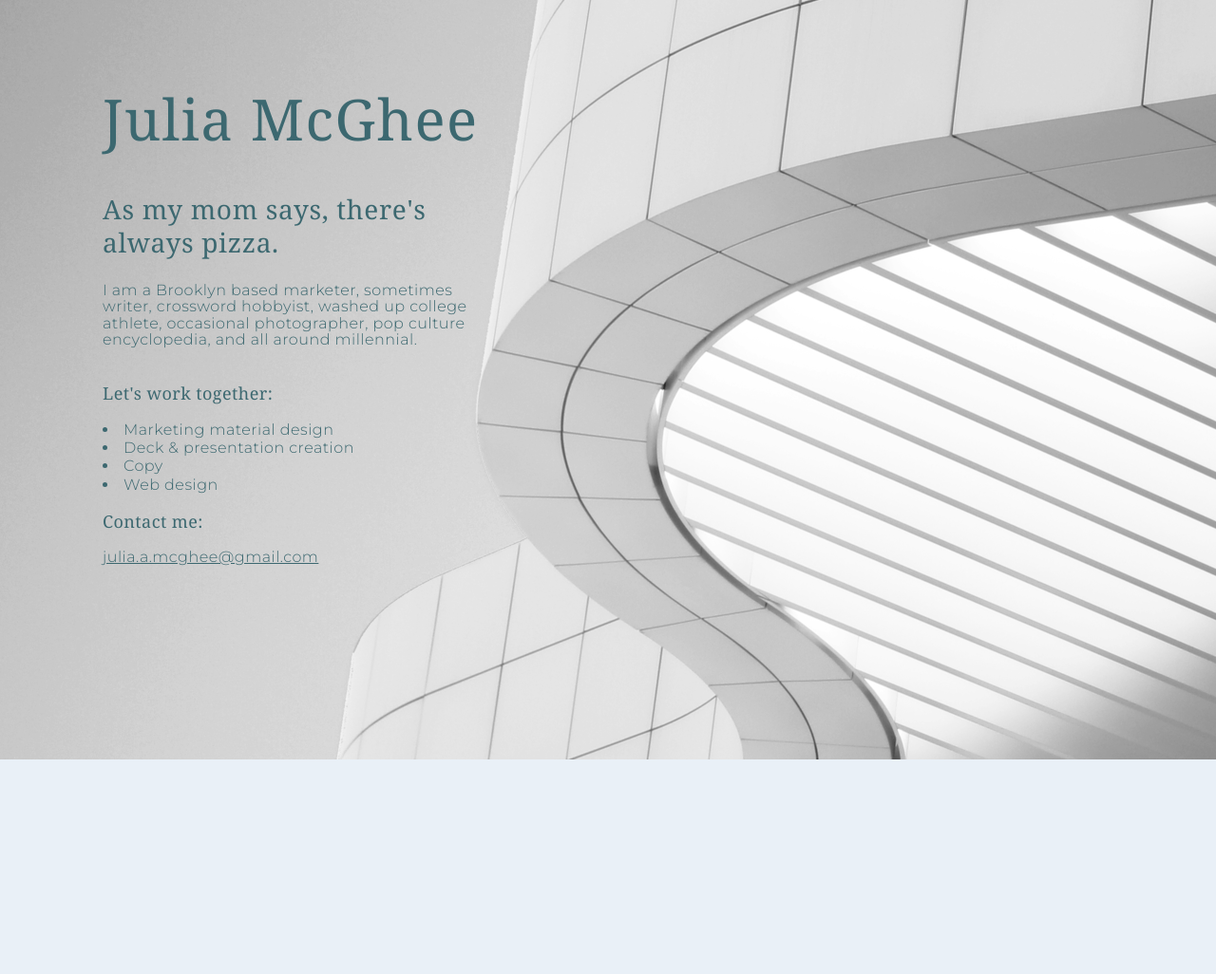
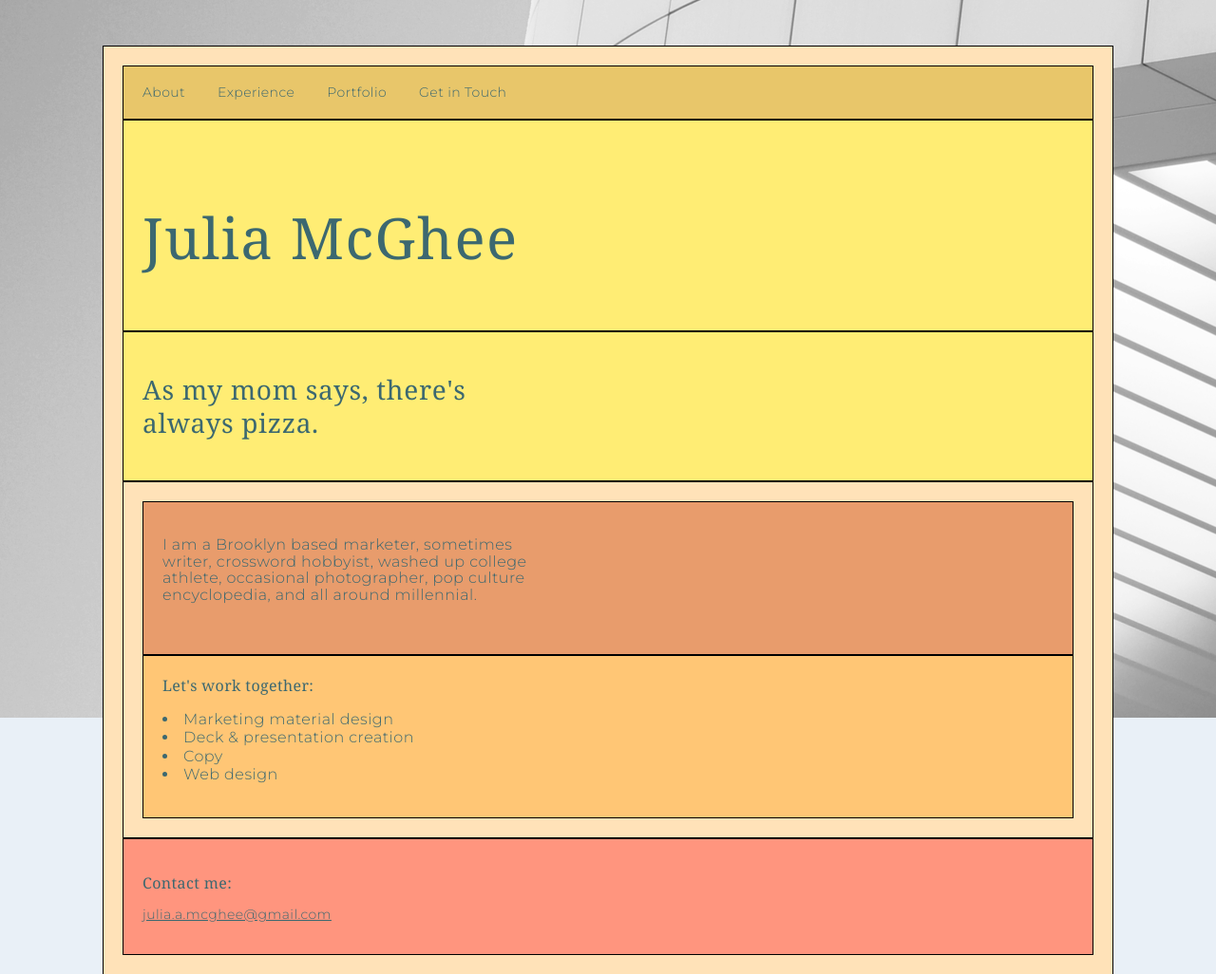
Before and after one commit to juliaamcghee/juliaamcghee.github.io, a plain HTML site: page unit_5/index.html in a window 1280 px wide. Shown: the whole page at 95% size. Before the commit the page ends 800 px from the top, so only its background shows below. Drawn offline with Linux system fonts and the light colour scheme.

Commit message:
unit_5 project

```diff
--- a/unit_3/css/style.css
+++ b/unit_3/css/style.css
@@ -13,10 +13,6 @@ body {
   padding-left: 100px;
   padding-right: 100px;
   padding-bottom: 100px;
-}
-
-q {
-  quotes: "“" "”";
 }
 
 h1{
@@ -55,6 +51,7 @@ p{
 	max-width: 400px;
 	letter-spacing: 0.03em;
 }
+
 ul{
 	font-family: 'Montserrat', sans-serif;
 	font-size: 16px;
@@ -66,6 +63,16 @@ ul{
 	list-style-position: inside;
 }
 
+nav{
+	font-family: 'Montserrat', sans-serif;
+	font-weight: 300;
+	line-height: 1.1em;
+	font-size: 14px;
+	letter-spacing: 0.03em;
+	word-spacing: 25px;
+}
+
+
 a:link {
   color: #3c6870;
 }
--- a/unit_5/css/style.css
+++ b/unit_5/css/style.css
@@ -2,7 +2,7 @@
 
 body {
   height: 600px;
-  width: 450px;
+  max-width: 1200px;
   color: #3c6870;
   background-color: #e9f0f7;
   background-image: url("images/getty.png");
@@ -15,8 +15,51 @@ body {
   padding-bottom: 100px;
 }
 
-q {
-  quotes: "“" "”";
+div.wrapper{
+	border: 1px black solid;
+    padding: 20px;
+    margin-bottom: 50px;
+    background-color: #FFE2B8;
+}
+
+nav{
+	background-color: #E8C66A;
+	border: 1px black solid;
+    padding: 20px;
+}
+
+header{
+	background-color: #FFED74;
+	border: 1px black solid;
+    padding: 20px;
+}
+
+header.h2{
+	background-color: #FFED74;
+	border: 1px black solid;
+    padding: 20px;
+}
+
+section{
+	border: 1px black solid;
+    padding: 20px;
+    background-color: #FFE2B8;
+}
+
+aside.list{
+	padding-top: 5px;
+}
+
+article{
+	border: 1px black solid;
+    padding: 20px;
+    background-color: #E89C6C;
+}
+
+aside{
+	border: 1px black solid;
+    padding: 20px;
+    background-color: #FFC675;
 }
 
 h1{
@@ -25,7 +68,7 @@ h1{
 	font-weight: 400;
 	letter-spacing: 0.025em;
 	line-height: 1.25em;
-
+	padding-top: 25px;
 }
 
 h2{
@@ -40,7 +83,7 @@ h2{
 
 h3{
 	font-family: 'Noto Serif', serif;
-	font-size: 18px;
+	font-size: 16px;
 	font-weight: 300;
 	letter-spacing: 0.024em;
 	line-height: 1.25em;
@@ -60,15 +103,52 @@ ul{
 	font-size: 16px;
 	letter-spacing: 0.03em;
 	font-weight: 300;
-	line-height: 1.2;
+	line-height: 1.2em;
 	margin-left: 0;
 	padding-left: 0;
 	list-style-position: inside;
 }
 
+ul.nav{
+	list-style-type: none;
+	margin: 0;
+  	padding: 0;
+  	overflow: hidden;
+  	font-family: 'Montserrat', sans-serif;
+	font-weight: 300;
+	line-height: 1.1em;
+	font-size: 14px;
+	letter-spacing: 0.03em;
+}
+
+footer{
+	border: 1px black solid;
+    padding: 20px;
+    background-color: #FF957E;
+}
+
+a.nav{
+	text-decoration: none;
+}
+
+li.nav {
+  display: inline;
+  text-align: center;
+  padding-right:30px;
+}
+
+p.footer{
+	font-size: 14px;
+}
+
 a:link {
   color: #3c6870;
 }
+
+a:visited {
+	color: #3c6870;
+}
+
 a:hover {
   color: #8ba5aa;
 }
--- a/unit_5/index.html
+++ b/unit_5/index.html
@@ -8,27 +8,50 @@
 
 
 <body>
+	<div class="wrapper">
+	<nav>
+		<ul class="nav">
+	  		<li class="nav"><a class="nav" href="#">About</a></li>
+	 	 	<li class="nav"><a class="nav" href="#">Experience</a> </li>
+			<li class="nav"><a class="nav" href="#">Portfolio</a></li>
+	 		<li class="nav"><a class="nav" href="#">Get in Touch</a></li>
+ 		</ul>
+	</nav>
+
+	<header>
 		<h1>Julia McGhee</h1>
+	</header>
 
+	<header class="h2">
 		<h2>As my mom says, there's always pizza.</h2>
+	</header>
 
+	<section>
+
+		<article>
 			<p>I am a Brooklyn based marketer, sometimes writer,
 			crossword hobbyist, washed up college athlete,
 			occasional photographer, pop culture encyclopedia,
 			and all around millennial. <br><br>
 			</p>
+		</article>
 
+		<aside class="list">
 			<ul><h3>Let's work together:</h3>
-
 				<li>Marketing material design</li>
 				<li>Deck & presentation creation</li>
 				<li>Copy</li>
 				<li>Web design</li>
 			</ul>
+		</aside>
 
+	</section>
+		<footer>
 			<h3>Contact me:</h3>
-		<p><a href="mailto:julia.a.mcghee@gmail.com"> julia.a.mcghee@gmail.com</a></p>
+			<p class="footer"><a href="mailto:julia.a.mcghee@gmail.com"> julia.a.mcghee@gmail.com</a></p>
+		</footer>
+
+	</div>
 	</body>
 
-
 </html>
```
Lines whose indentation alone changed are shown as unchanged.
